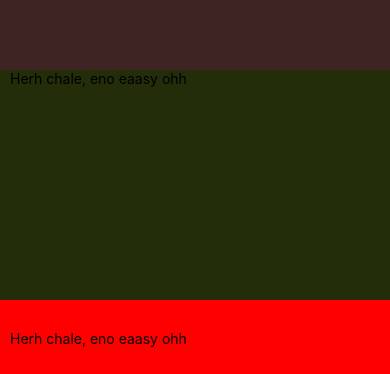
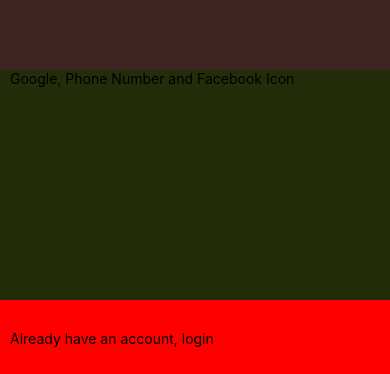
Before and after one commit to Sedinamm/Photography-mobile-app, a React Native app: screen / in a window 390 px wide. Shown: the part 467-841 px from the top of the page. Built offline with nearby package versions, Linux system fonts and the light colour scheme.

Commit message:
added text

```diff
--- a/Screens/Signup.js
+++ b/Screens/Signup.js
@@ -47,12 +47,12 @@ export default function Signup() {
 
       {/* Text and Icons */}
       <View style={{flex: 3,backgroundColor: "#4518",}}>
-      <Text style={{paddingLeft:10,}}>Herh chale, eno eaasy ohh</Text>
+      <Text style={{paddingLeft:10,}}>Google, Phone Number and Facebook Icon</Text>
       </View>
 
       {/* Already have an account? */}
       <View style={{flex: 1,backgroundColor: "red",}}>
-      <Text style={{paddingLeft:10, paddingTop:30}}>Herh chale, eno eaasy ohh</Text>
+      <Text style={{paddingLeft:10, paddingTop:30}}>Already have an account, login</Text>
       </View>
     </View>
   );
```
